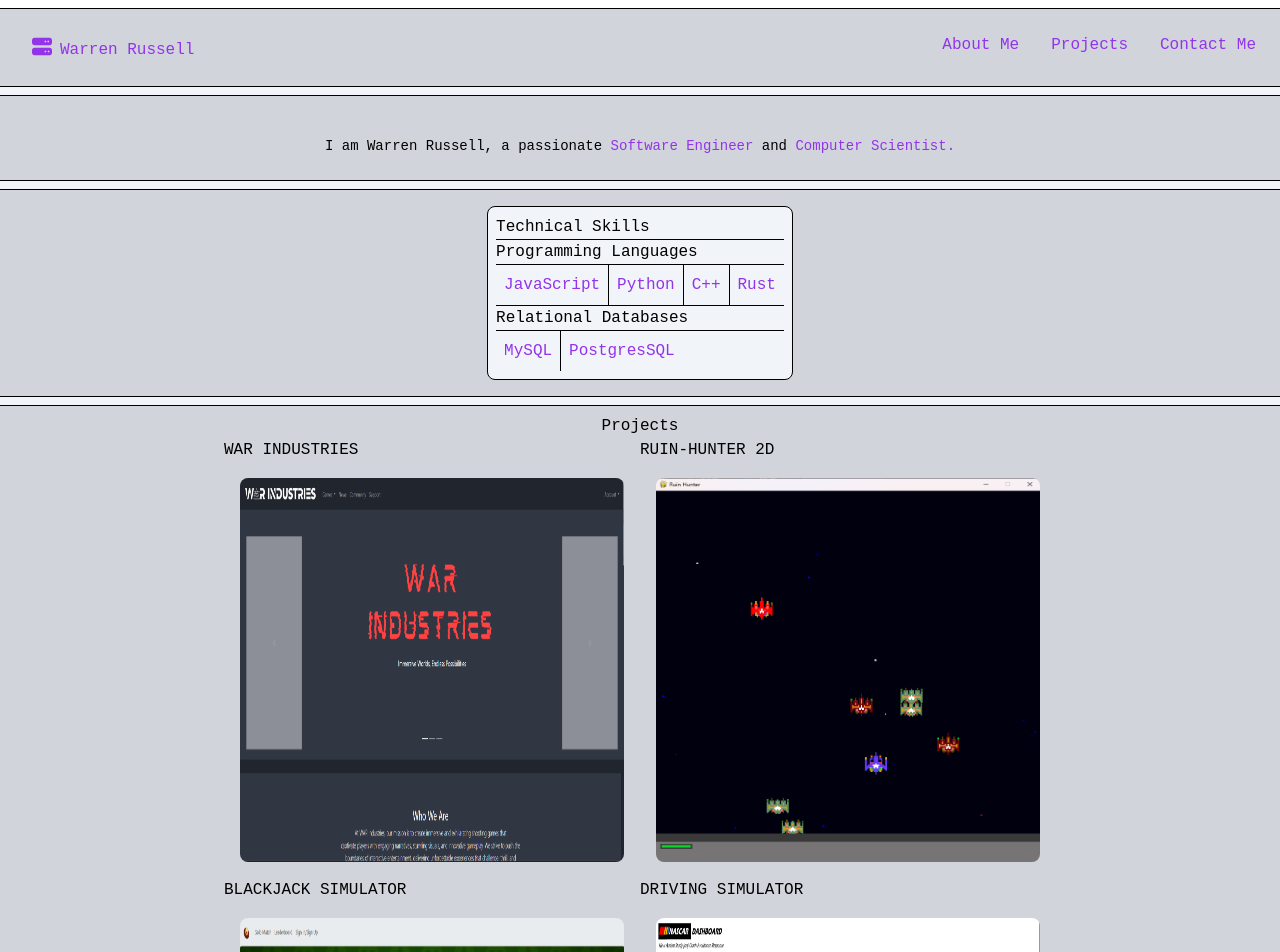
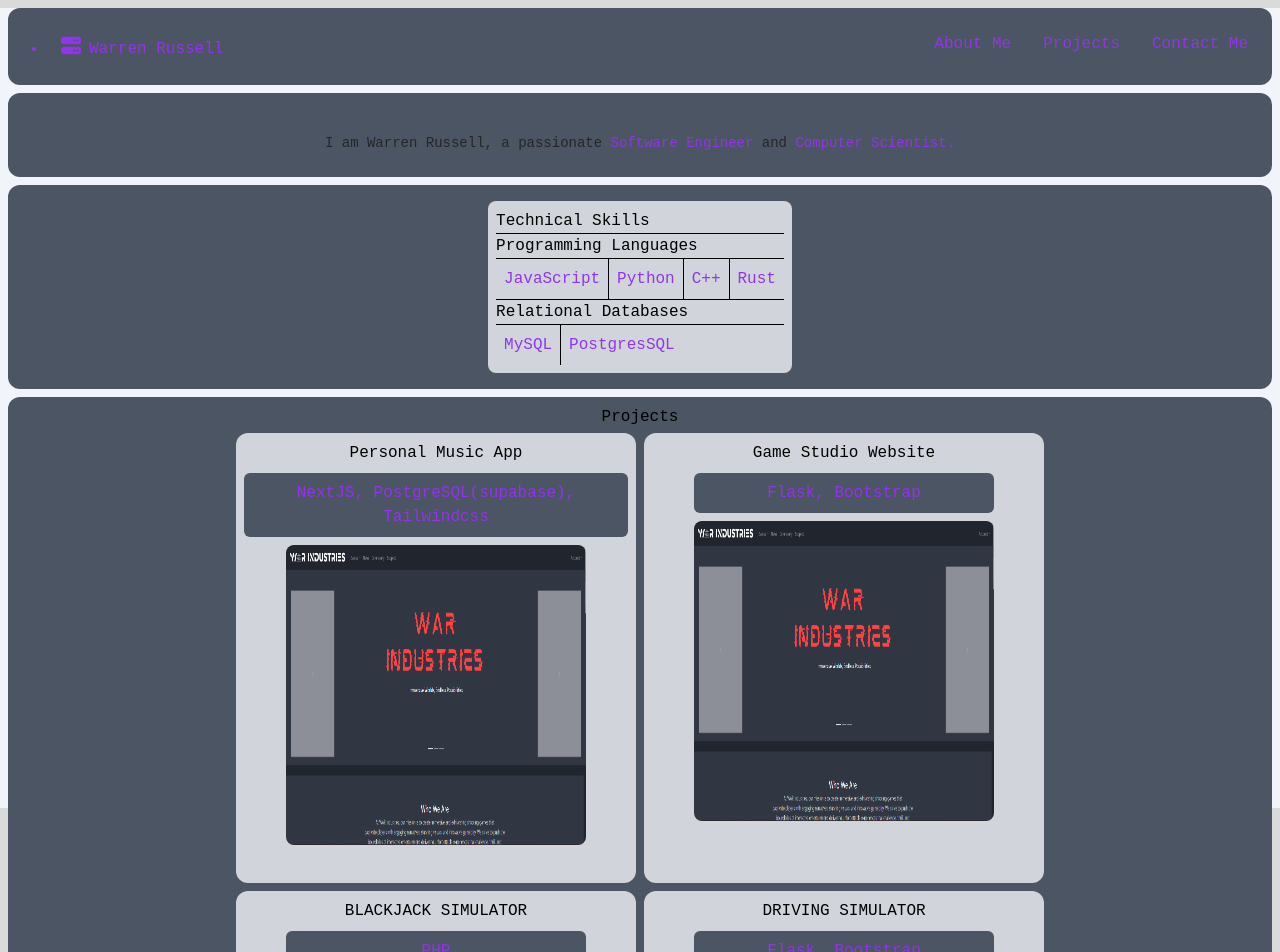
Before and after one commit to war2v/Portfolio, a React (Vite) app: page / in a window 1280 px wide. Shown: the top 952 px of the page. Built offline with nearby package versions, Linux system fonts and the light colour scheme; a web font is replaced by a local one.

Commit message:
Refactor of header along with redeign of app

```diff
--- a/index.html
+++ b/index.html
@@ -4,7 +4,7 @@
     <meta charset="UTF-8" />
     <link rel="icon" type="image/svg+xml" href="/vite.svg" />
     <meta name="viewport" content="width=device-width, initial-scale=1.0" />
-    <title>Portfolio</title>
+    <title>Warren Russell's Portfolio</title>
     <script src="https://cdn.tailwindcss.com"></script>
     <link rel="stylesheet" href="https://cdnjs.cloudflare.com/ajax/libs/font-awesome/6.7.2/css/all.min.css" integrity="sha512-Evv84Mr4kqVGRNSgIGL/F/aIDqQb7xQ2vcrdIwxfjThSH8CSR7PBEakCr51Ck+w+/U6swU2Im1vVX0SVk9ABhg==" crossorigin="anonymous" referrerpolicy="no-referrer" />
     <link href='https://fonts.googleapis.com/css?family=Sixtyfour' rel='stylesheet' type='text/css'>
--- a/package.json
+++ b/package.json
@@ -28,6 +28,6 @@
     "eslint-plugin-react-hooks": "^5.0.0",
     "eslint-plugin-react-refresh": "^0.4.14",
     "globals": "^15.12.0",
-    "vite": "^6.0.1"
+    "vite": "^6.0.7"
   }
 }
--- a/src/components/Contact.jsx
+++ b/src/components/Contact.jsx
@@ -34,7 +34,7 @@ function Contact() {
               <span class="animate-ping absolute inline-flex h-full w-full rounded-full bg-purple-400 opacity-75"></span>
               <span class="relative inline-flex rounded-full h-3 w-3 bg-purple-500"></span>
           </span>
-      <form className='border border-gray' onSubmit={onSubmit}>
+      <form onSubmit={onSubmit}>
             <input className='px-10' placeholder="Full Name" type="text" name="name"/>
             <input className='px-10 border-gray border-t' placeholder="Email" type="email" name="email"/>
             <input className='px-10 border-gray border-t' placeholder="Company" type="text" name="company"/>
--- a/src/components/Header.jsx
+++ b/src/components/Header.jsx
@@ -1,17 +1,21 @@
 import React from 'react'
+import HeaderItem from './HeaderItem'
 
 export default function Header() {
   return (
-    <nav className='flow-root bg-gray-300 border-b border-t border-black justify-center my-2'>
+    <nav className='flow-root bg-gray-600 justify-center m-2 rounded-xl'>
         <div>
            <div className="float-left flex m-2">
-                <h1 className='text-purple-600 hover:text-purple-500 p-2 m-2'><i className="fa-solid fa-server text-xl text-purple-600 hover:text-purple-500 px-2"></i>Warren Russell</h1>
-           </div>
+              <HeaderItem>
+                <i className="fa-solid fa-server text-xl text-purple-600 hover:text-purple-500 px-2"></i>
+                Warren Russell
+              </HeaderItem>
+            </div>
         </div>
         <ul className="float-right flex m-2">
-            <a href='#'><li className='rounded-xl border-white p-2 m-2 text-purple-600 hover:text-purple-500'>About Me</li></a>
-            <a href='#'><li className='rounded-xl border-white p-2 m-2 text-purple-600 hover:text-purple-500'>Projects</li></a>
-            <a href='#'><li className='rounded-xl border-white p-2 m-2 text-purple-600 hover:text-purple-500'>Contact Me</li></a>
+            <HeaderItem href="#"> About Me</HeaderItem>
+            <HeaderItem href="#">Projects</HeaderItem>
+            <HeaderItem href="#">Contact Me</HeaderItem>
         </ul>
     </nav>
   )
--- /dev/null
+++ b/src/components/HeaderItem.jsx
@@ -0,0 +1,7 @@
+const HeaderItem = ({children, href, className}) => {
+    return (
+        <a href={href}><li className={`rounded-xl border-white p-2 m-2 text-purple-600 hover:text-purple-500 hover:scale-110 transition ${className}`}>{children}</li></a>
+     );
+}
+
+export default HeaderItem;
--- a/src/components/Hero.jsx
+++ b/src/components/Hero.jsx
@@ -2,7 +2,7 @@ import React from 'react'
 
 export default function Hero() {
   return (
-    <div className='flex justify-center bg-gray-300 border-t border-b border-black p-4'>
+    <div className='flex text-neutral-800 justify-center bg-gray-600 p-4 m-2 rounded-xl'>
         <div>
             <h1 className='p-2'></h1>
             <p className='text-sm p-2'>I am Warren Russell, a passionate <span className='text-purple-600'>Software Engineer</span> and <span className='text-purple-600'>Computer Scientist.</span></p>
--- /dev/null
+++ b/src/components/Project.jsx
@@ -0,0 +1,55 @@
+import { Link } from "react-router";
+
+const Project = ({
+    title,
+    description,
+    imageUrl,
+    url
+}) => {
+    return (
+        <div
+            className="
+                bg-gray-300
+                m-1
+                p-2
+                rounded-xl
+                max-w-md
+                flex
+                flex-col
+                w-[400px]
+                h-[450px]
+                transition
+                items-center
+                group
+            "
+        >
+            <h1 className='group-hover:text-purple-600 group-hover:scale-105 transition '>{title}</h1>
+            <a
+            href={url}
+            className="
+                flex
+                flex-col
+                justify-center
+                items-center
+            "
+            >
+
+                <h3 className="
+                    overflow-auto
+                    bg-gray-600
+                    m-2
+                    p-2
+                    text-center
+                    rounded-md
+                    w-full
+                    text-purple-600
+                ">
+                    {description}
+                </h3>
+                <img className='h-[300px] w-[300px] rounded-lg'  src={imageUrl}/>
+            </a>
+        </div>
+     );
+}
+
+export default Project;
--- a/src/components/Projects.jsx
+++ b/src/components/Projects.jsx
@@ -1,31 +1,63 @@
 import React from 'react'
+import Project from './Project'
 
 export default function Projects() {
   return (
-    <section className='bg-gray-300 border-t border-b border-black p-2'>
+    <section className='bg-gray-600 p-2 m-2 rounded-xl'>
         <div className='flex justify-center'>
             <h1>Projects</h1>
         </div>
         <div className='flex justify-center'>
-            <div>
-                <h1>WAR INDUSTRIES</h1>
-                <img className='size-96 rounded-lg m-4 transtion ease-in-out duration-300 hover:scale-110'  src='./warInd.png'/>
-            </div>
-            <div>
-                <h1>RUIN-HUNTER 2D</h1>
-                <img className='size-96 rounded-lg m-4 transtion ease-in-out duration-300 hover:scale-110'  src='./r2d.png'/>
-            </div>
+
+            <Project
+            title="Personal Music App"
+            description="
+                NextJS, PostgreSQL(supabase), Tailwindcss
+            "
+            imageUrl='./warInd.png'
+            />
+
+            <Project
+            title="Game Studio Website"
+            description="
+                Flask, Bootstrap
+            "
+            imageUrl='./warInd.png'
+            url='https://project-mov.netlify.app/'
+            />
+
+
         </div>
 
         <div className='flex justify-center'>
-            <div>
-                <div>BLACKJACK SIMULATOR</div>
-                <img className='size-96 rounded-lg m-4 transtion ease-in-out duration-300 hover:scale-110'  src='./bj.png'/>
-            </div>
-           <div>
-                <h1>DRIVING SIMULATOR</h1>
-                <img className='size-96 rounded-lg m-4 transtion ease-in-out duration-300 hover:scale-110'  src='./vds.png'/>
-            </div>
+           <Project
+                title="BLACKJACK SIMULATOR"
+                description="
+                    PHP
+                "
+                imageUrl='./bj.png'
+                url='#'
+            />
+
+            <Project
+                title="DRIVING SIMULATOR"
+                description="
+                    Flask, Bootstrap
+                "
+                imageUrl='./vds.png'
+                url='#'
+            />
+        </div>
+
+        <div className='flex justify-center'>
+            <Project
+                title="RUIN HUNTER 2D"
+                description="
+                    Python, Pygame
+                "
+                imageUrl='./r2d.png'
+                url='#'
+            />
         </div>
 
     </section>
--- a/src/components/Skills.jsx
+++ b/src/components/Skills.jsx
@@ -2,8 +2,8 @@ import React from 'react'
 
 export default function Skills() {
   return (
-    <div className='flex justify-center bg-gray-300 border-b border-t border-black p-4 my-2 '>
-        <div className='border border-black bg-slate-100 rounded-lg p-2 '>
+    <div className='flex justify-center bg-gray-600 p-4 m-2 rounded-xl'>
+        <div className='bg-gray-300 rounded-lg p-2 '>
             <div className='border-b border-black'>
                 <h1>Technical Skills</h1>
             </div>
--- a/src/index.css
+++ b/src/index.css
@@ -1,8 +1,10 @@
 @import url(https://fonts.googleapis.com/css?family=Sixtyfour);
-@tailwind base;
-@tailwind components;
-@tailwind utilities;
+
 
 body {
   font-family: "Sixtyfour", monospace;
 }
+
+:root {
+  background-color: rgb(218, 218, 218);
+}
--- a/vite.config.js
+++ b/vite.config.js
@@ -1,7 +1,11 @@
 import { defineConfig } from 'vite'
 import react from '@vitejs/plugin-react-swc'
+import tailwindcss from '@tailwindcss/vite'
 
 // https://vite.dev/config/
 export default defineConfig({
-  plugins: [react()],
+    plugins: [
+      react(),
+    tailwindcss()
+  ],
 })
```
Also changed, not shown: 1 other file (tests, documents, lock files or other folders).
